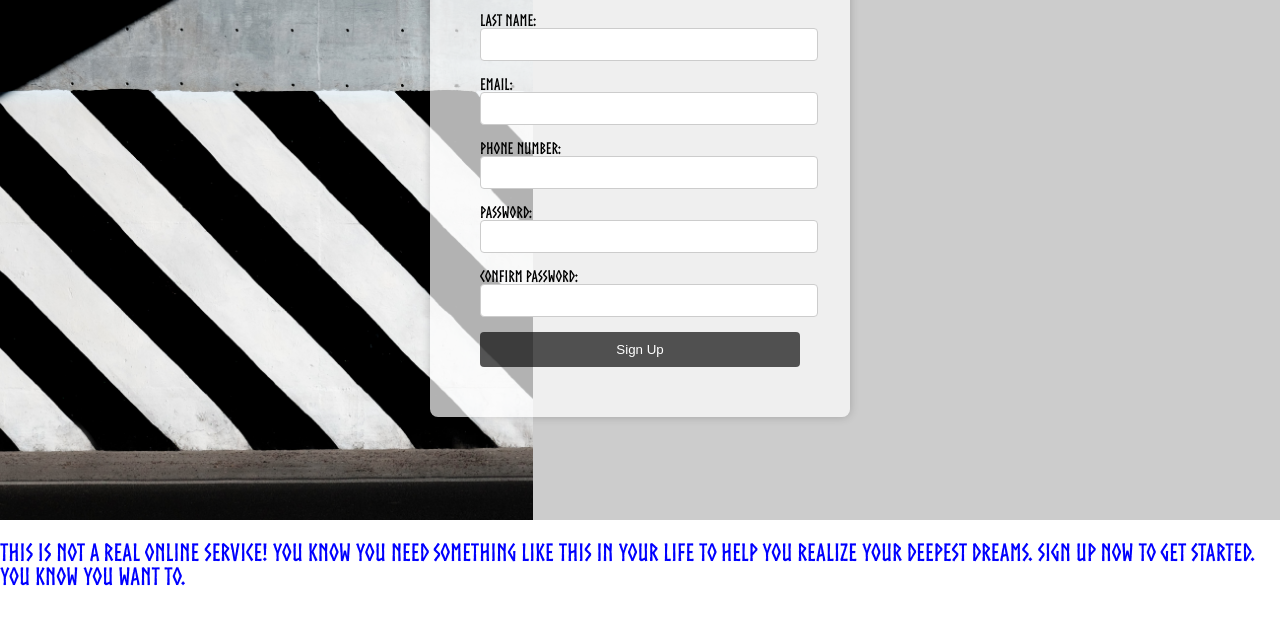
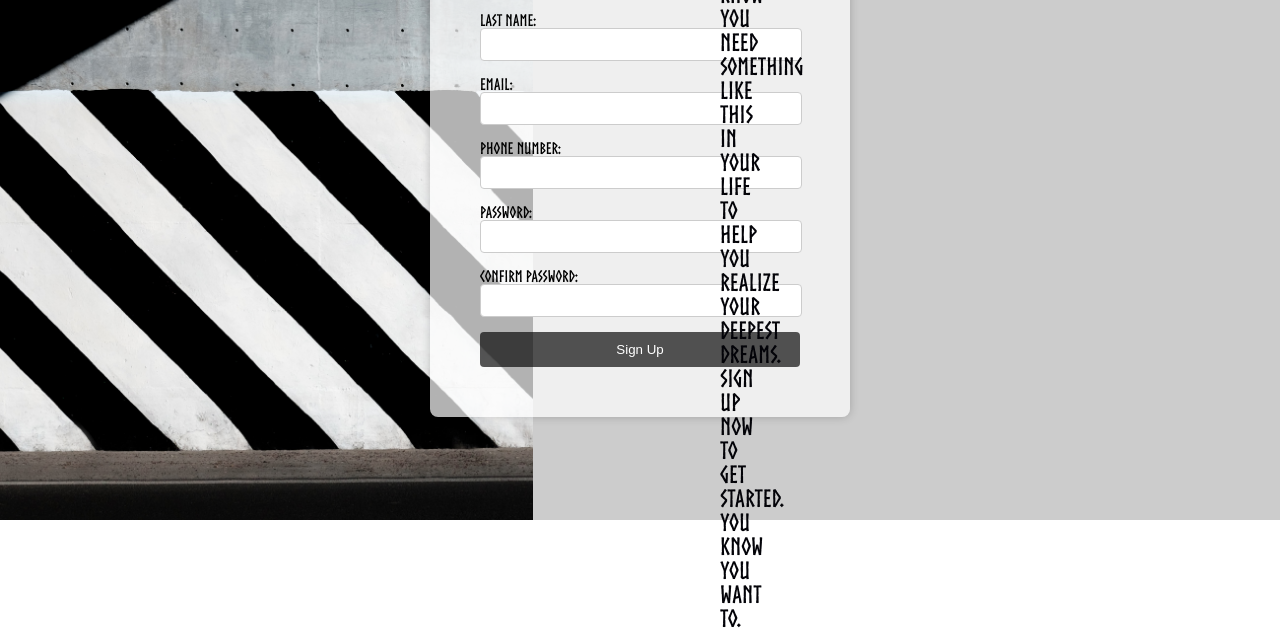
Before and after one commit to beansuu/Sign-up-Form, a plain HTML site: page index.html in a window 1280 px wide. Shown: the part 280-910 px from the top of the page. Before the commit the page ends 868 px from the top, so only its background shows below. Drawn offline with Linux system fonts and the light colour scheme; files whose address does not match are found by name.

Commit message:
Added text on top of form

```diff
--- a/styles.css
+++ b/styles.css
@@ -43,7 +43,7 @@ body {
   }
 
   .form-group input {
-    width: 100%;
+    width: 95%;
     padding: 8px;
     border: 1px solid #ccc;
     border-radius: 4px;
@@ -64,7 +64,9 @@ body {
   }
 
   h2 {
-    color: blue;
+    color: rgb(3, 3, 8);
     position: absolute;
-    align-self: auto;
+    top: 50px;
+    left: 720px;
+    right: 600px;
   }
```
